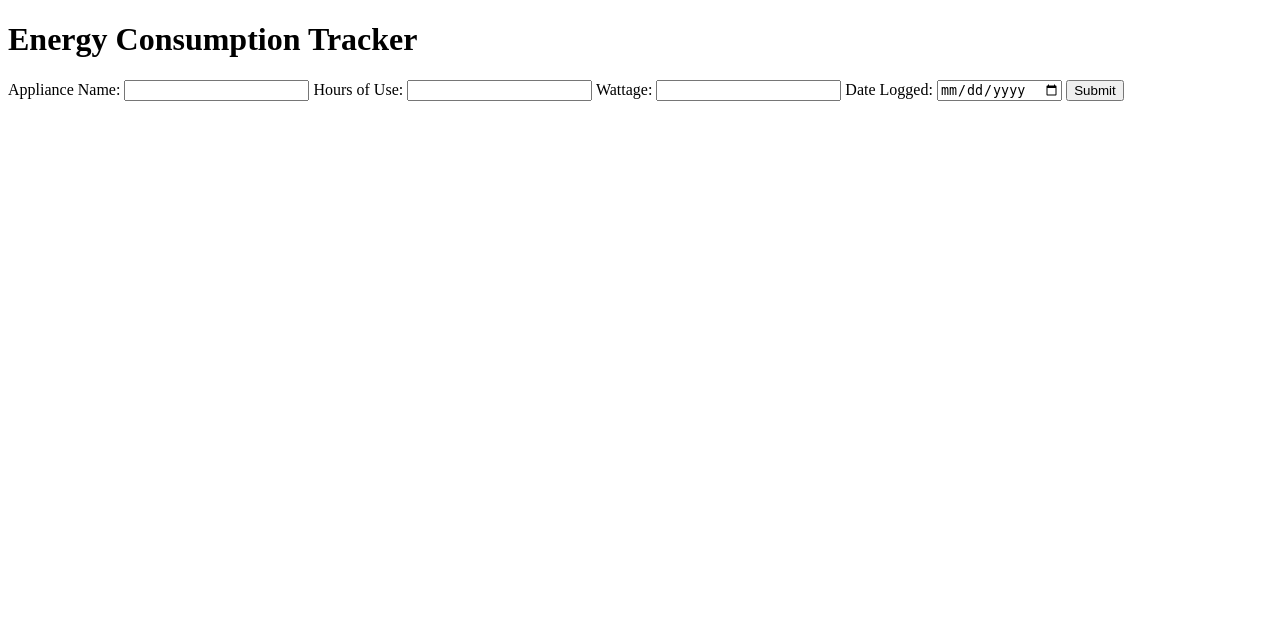
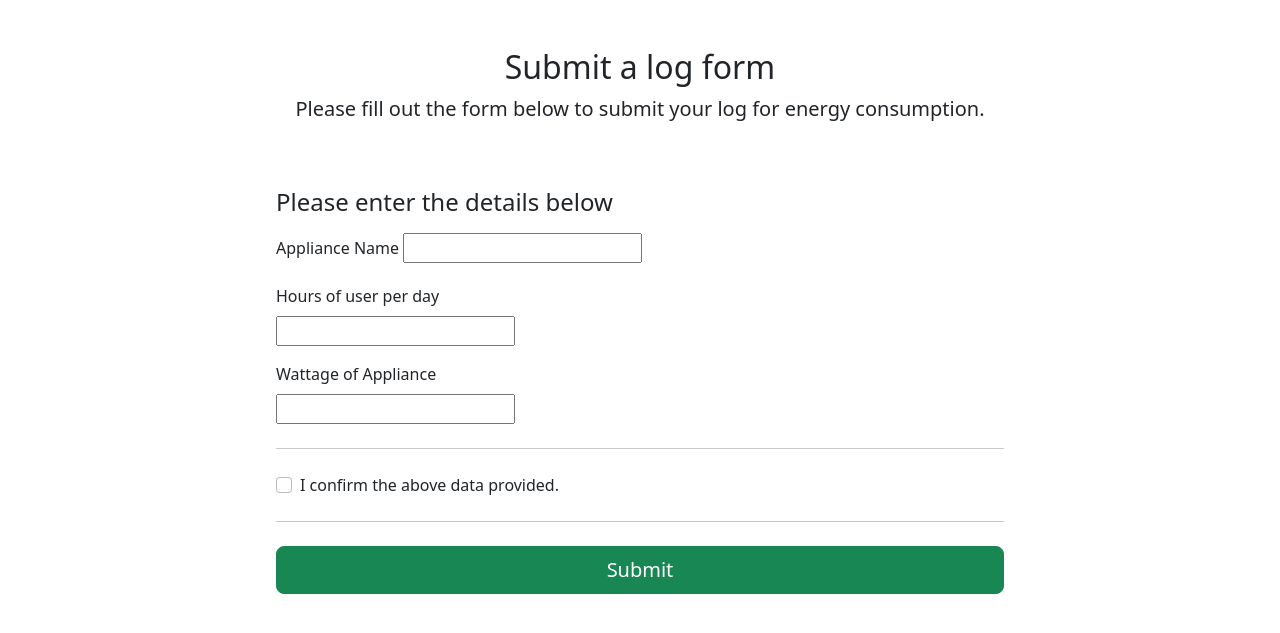
Before and after one commit to bhavyap1010/Energy-Consumption-App, a Flask app: page / in a window 1280 px wide. Shown: the top 633 px of the page. Run offline with Flask 3, Linux system fonts and the light colour scheme; some libraries are stand-ins or nearby versions.

Commit message:
Updated index.html

```diff
--- a/energy_tracker/templates/index.html
+++ b/energy_tracker/templates/index.html
@@ -1,26 +1,81 @@
-<!DOCTYPE html>
+<!doctype html>
 <html lang="en">
+
 <head>
-    <meta charset="UTF-8">
-    <meta name="viewport" content="width=device-width, initial-scale=1.0">
-    <title>Energy Consumption Tracker</title>
+    <meta charset="utf-8">
+    <meta name="viewport" content="width=device-width, initial-scale=1">
+    <title>Log Form</title>
+    <link href="https://cdn.jsdelivr.net/npm/bootstrap@5.2.3/dist/css/bootstrap.min.css" rel="stylesheet"
+        integrity="sha384-rbsA2VBKQhggwzxH7pPCaAqO46MgnOM80zW1RWuH61DGLwZJEdK2Kadq2F9CUG65" crossorigin="anonymous">
 </head>
-<body>
-    <h1>Energy Consumption Tracker</h1>
-    <form method="POST" action="/submit">
-        <label for="appliance_name">Appliance Name:</label>
-        <input type="text" id="appliance_name" name="appliance_name" required>
 
-        <label for="hours_of_use">Hours of Use:</label>
-        <input type="number" id="hours_of_use" name="hours_of_use" required>
+<body class="bg-body-tertiary">
 
-        <label for="wattage">Wattage:</label>
-        <input type="number" id="wattage" name="wattage" required>
+    <div class="container">
+        <main>
+            <div class="py-5 text-center">
+                <h2>Submit a log form</h2>
+                <p class="lead">Please fill out the form below to submit your log for energy consumption.</p>
+            </div>
 
-        <label for="date_logged">Date Logged:</label>
-        <input type="date" id="date_logged" name="date_logged" required>
+            <div class="row g-5 d-flex justify-content-center align-items-center">
+                <div class="col-md-7 col-lg-8">
+                    <h4 class="mb-3">Please enter the details below</h4>
+                    <form class="needs-validation" novalidate="">
+                        <div class="row g-3">
+                            <div>
+                                <label for="appliance_name" class="form-label">Appliance Name</label>
+                                <input input type="text" id="appliance_name" name="appliance_name" required>
+                            </div>
 
-        <button type="submit">Submit</button>
-    </form>
+                            <div class="col-12">
+                                <label for="hours_of_use" class="form-label">Hours of user per day</label>
+                                <div class="input-group has-validation">
+                                    <input type="number" id="hours_of_use" name="hours_of_use" required>
+                                </div>
+                            </div>
+
+                            <div class="col-12">
+                                <label for="wattage" class="form-label">Wattage of Appliance</label>
+                                <div class="input-group has-validation">
+                                    <input type="number" id="wattage" name="wattage" required>
+                                </div>
+                            </div>
+                        </div>
+
+                        <hr class="my-4">
+
+                        <div class="form-check">
+                            <input type="checkbox" class="form-check-input" id="agree" required>
+                            <label class="form-check-label" for="save-info">I confirm the above data provided.</label>
+                        </div>
+
+                        <hr class="my-4">
+
+                        <!-- Submit Button -->
+                        <button class="w-100 btn btn-success btn-lg" type="submit"
+                            fdprocessedid="oy74ql">Submit</button>
+                    </form>
+                </div>
+            </div>
+        </main>
+
+
+    </div>
+
+    <!--   JavaScript Links   -->
+    <script src="/docs/5.3/dist/js/bootstrap.bundle.min.js"
+        integrity="sha384-YvpcrYf0tY3lHB60NNkmXc5s9fDVZLESaAA55NDzOxhy9GkcIdslK1eN7N6jIeHz"
+        crossorigin="anonymous"></script>
+    <script src="https://cdn.jsdelivr.net/npm/@popperjs/core@2.11.6/dist/umd/popper.min.js"
+        integrity="sha384-oBqDVmMz9ATKxIep9tiCxS/Z9fNfEXiDAYTujMAeBAsjFuCZSmKbSSUnQlmh/jp3"
+        crossorigin="anonymous"></script>
+    <script src="https://cdn.jsdelivr.net/npm/bootstrap@5.2.3/dist/js/bootstrap.min.js"
+        integrity="sha384-cuYeSxntonz0PPNlHhBs68uyIAVpIIOZZ5JqeqvYYIcEL727kskC66kF92t6Xl2V"
+        crossorigin="anonymous"></script>
+    <script src="https://cdn.jsdelivr.net/npm/bootstrap@5.2.3/dist/js/bootstrap.bundle.min.js"
+        integrity="sha384-kenU1KFdBIe4zVF0s0G1M5b4hcpxyD9F7jL+jjXkk+Q2h455rYXK/7HAuoJl+0I4"
+        crossorigin="anonymous"></script>
 </body>
+
 </html>
```
